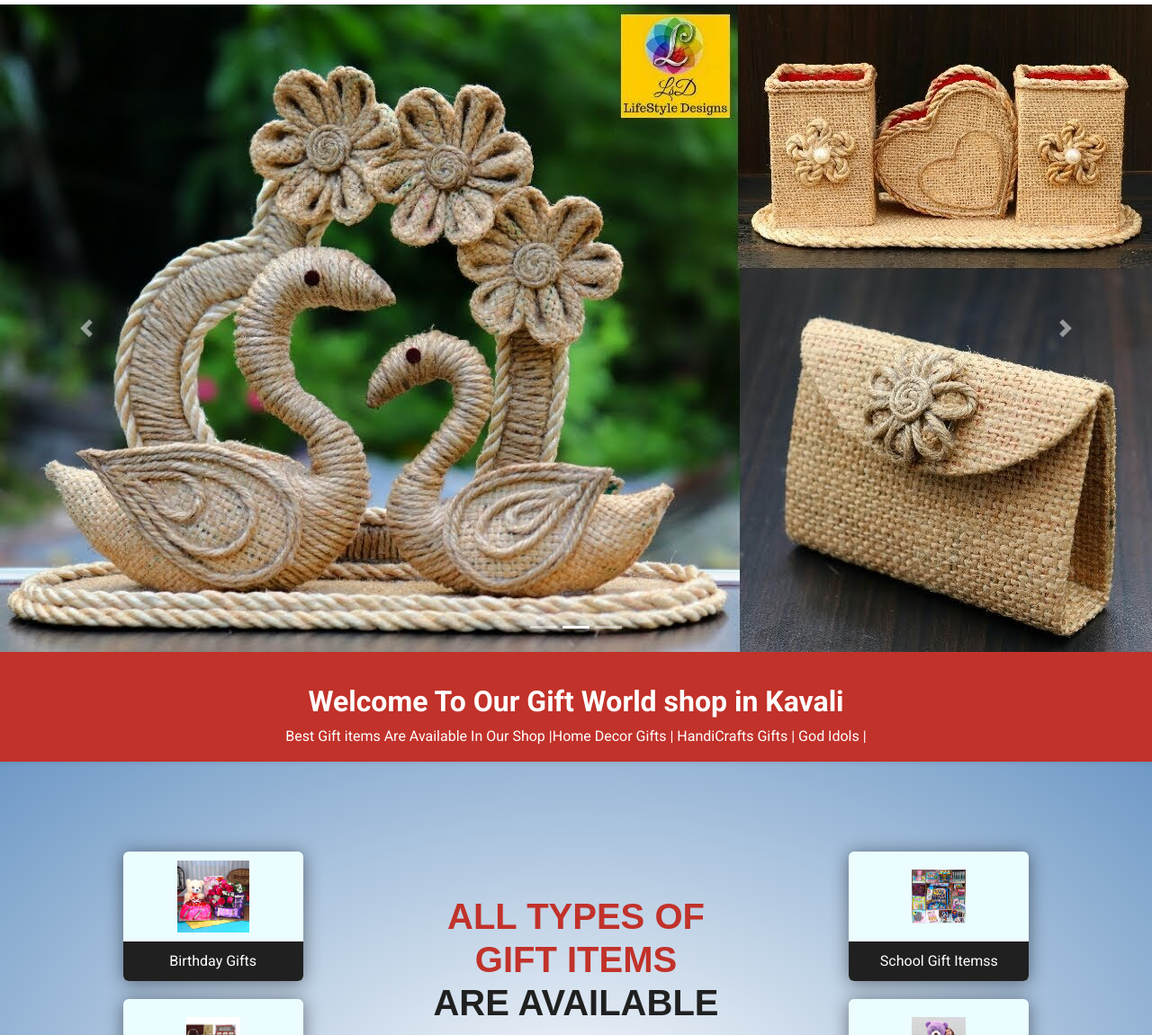
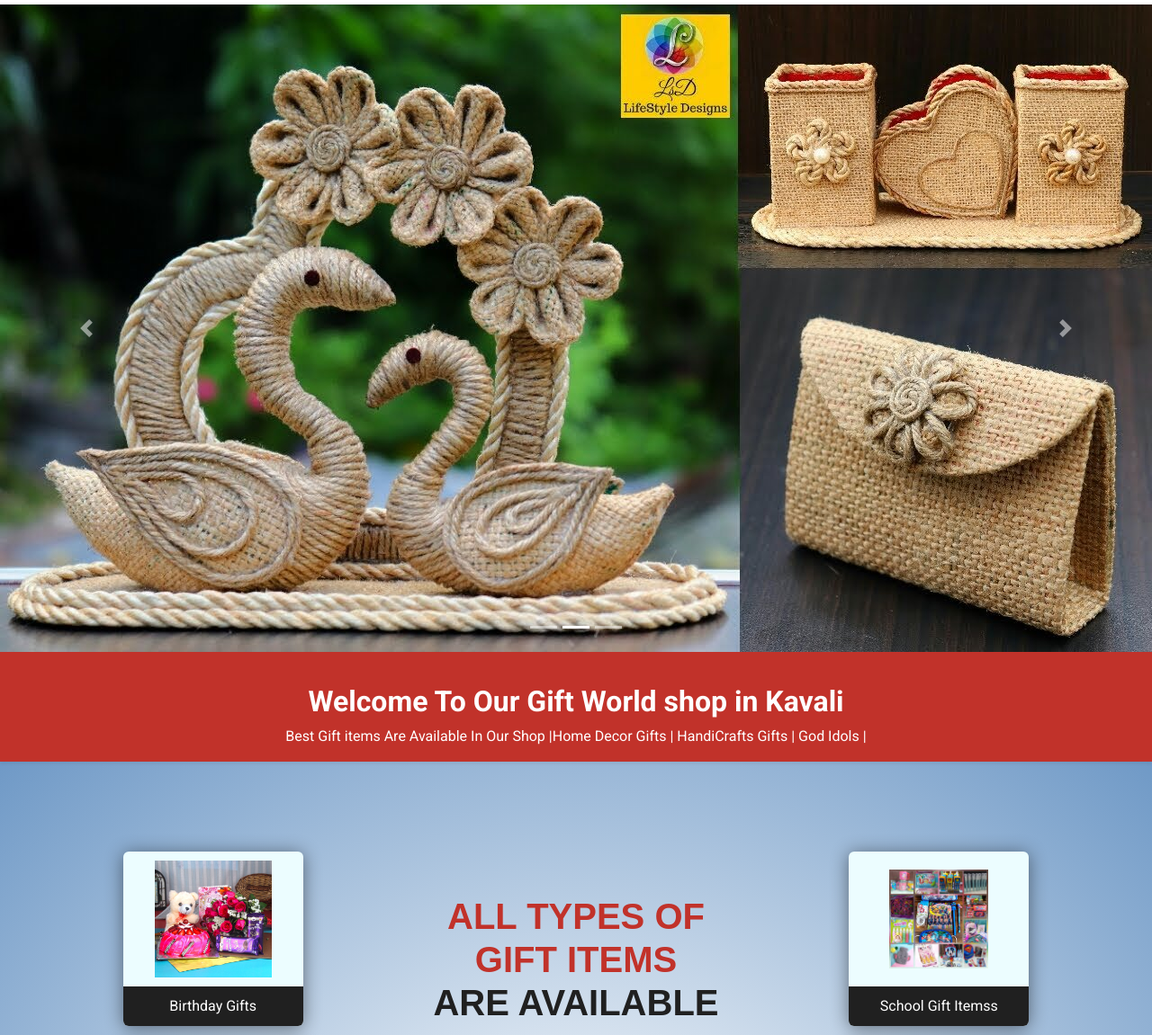
Before and after one commit to MounikaMannarapu/giftworld.bvs, a plain HTML site: page index.html in a window 1280 px wide. Shown: the part 84-1235 px from the top of the page at 90% size. Drawn offline with Linux system fonts and the light colour scheme; files whose address does not match are found by name.

Commit message:
first commit

```diff
--- a/css/style.css
+++ b/css/style.css
@@ -340,8 +340,8 @@ label {
 	transform: scale(1.1);
 }
 .pest-card img {
-	width: 100px;
-	height: 100px;
+	width: 150px;
+	height: 150px;
 }
 .pest-card-text{
 	padding: 10px 0;
```
